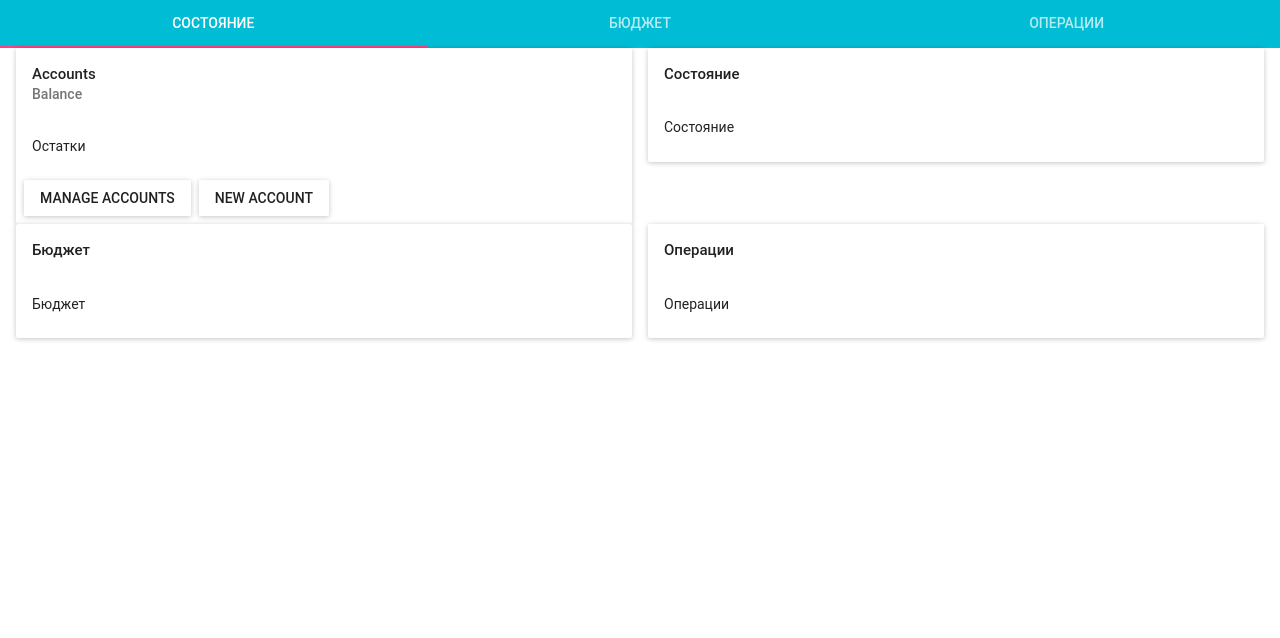
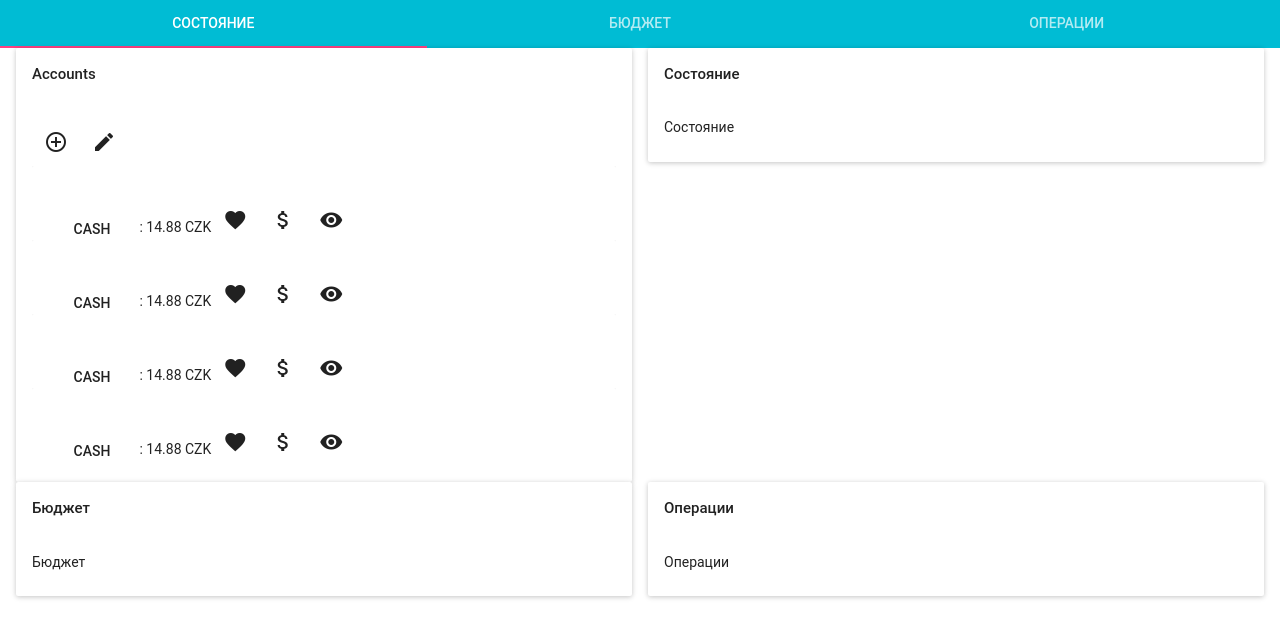
Before and after one commit to akashihi/mdg-web-ui, a React app: page / in a window 1280 px wide. Built offline with nearby package versions, Linux system fonts and the light colour scheme; what react-tap-event-plugin would draw is missing.

Commit message:
Prototyped accounts card.

```diff
--- a/src/index.html
+++ b/src/index.html
@@ -12,6 +12,7 @@
 
         <link rel="stylesheet" href="css/normalize.css">
         <link rel="stylesheet" href="css/main.css">
+        <link href="https://fonts.googleapis.com/icon?family=Material+Icons" rel="stylesheet">
     </head>
     <body>
         <!--[if lt IE 8]>
--- /dev/null
+++ b/src/js/components/AccountsOverview.js
@@ -0,0 +1,70 @@
+import React, {Component} from 'react';
+import {Card, CardActions, CardHeader, CardMedia, CardTitle, CardText} from 'material-ui/Card';
+import IconButton from 'material-ui/IconButton';
+import FlatButton from 'material-ui/FlatButton';
+import {GridList, GridTile} from 'material-ui/GridList';
+import FontIcon from 'material-ui/FontIcon';
+
+export default class AccountsOverview extends Component {
+    render() {
+        return (
+            <Card>
+                <CardHeader title="Accounts"/>
+                <CardText>
+                    <IconButton><FontIcon className="material-icons">add_circle_outline</FontIcon></IconButton>
+                    <IconButton><FontIcon className="material-icons">mode_edit</FontIcon></IconButton>
+                    <GridList cellHeight={70} cols={1}>
+                        <GridTile>
+                            <Card>
+                                <CardText>
+                                    <p>
+                                        <FlatButton label="Cash"/> : 14.88 CZK
+                                        <IconButton><FontIcon className="material-icons">favorite</FontIcon></IconButton>
+                                        <IconButton><FontIcon className="material-icons">attach_money</FontIcon></IconButton>
+                                        <IconButton><FontIcon className="material-icons">visibility</FontIcon></IconButton>
+                                    </p>
+                                </CardText>
+                            </Card>
+                        </GridTile>
+                        <GridTile>
+                            <Card>
+                                <CardText>
+                                    <p>
+                                        <FlatButton label="Cash"/> : 14.88 CZK
+                                        <IconButton><FontIcon className="material-icons">favorite</FontIcon></IconButton>
+                                        <IconButton><FontIcon className="material-icons">attach_money</FontIcon></IconButton>
+                                        <IconButton><FontIcon className="material-icons">visibility</FontIcon></IconButton>
+                                    </p>
+                                </CardText>
+                            </Card>
+                        </GridTile>
+                        <GridTile>
+                            <Card>
+                                <CardText>
+                                    <p>
+                                        <FlatButton label="Cash"/> : 14.88 CZK
+                                        <IconButton><FontIcon className="material-icons">favorite</FontIcon></IconButton>
+                                        <IconButton><FontIcon className="material-icons">attach_money</FontIcon></IconButton>
+                                        <IconButton><FontIcon className="material-icons">visibility</FontIcon></IconButton>
+                                    </p>
+                                </CardText>
+                            </Card>
+                        </GridTile>
+                        <GridTile>
+                            <Card>
+                                <CardText>
+                                    <p>
+                                        <FlatButton label="Cash"/> : 14.88 CZK
+                                        <IconButton><FontIcon className="material-icons">favorite</FontIcon></IconButton>
+                                        <IconButton><FontIcon className="material-icons">attach_money</FontIcon></IconButton>
+                                        <IconButton><FontIcon className="material-icons">visibility</FontIcon></IconButton>
+                                    </p>
+                                </CardText>
+                            </Card>
+                        </GridTile>
+                    </GridList>
+                </CardText>
+            </Card>
+        )
+    }
+}
--- a/src/js/components/Overview.js
+++ b/src/js/components/Overview.js
@@ -1,7 +1,8 @@
 import React, {Component} from 'react';
 import {Grid, Row, Col} from 'react-flexbox-grid';
 import {Card, CardActions, CardHeader, CardMedia, CardTitle, CardText} from 'material-ui/Card';
-import RaisedButton from 'material-ui/RaisedButton';
+
+import AccountsOverview from './AccountsOverview'
 
 export default class Overview extends Component {
     render() {
@@ -9,14 +10,7 @@ export default class Overview extends Component {
             <Grid fluid>
                 <Row>
                     <Col xs={12} sm={12} md={6} lg={6}>
-                        <Card>
-                            <CardHeader title="Accounts" subtitle="Balance"/>
-                            <CardText>Остатки</CardText>
-                            <CardActions>
-                                <RaisedButton label="Manage accounts"/>
-                                <RaisedButton label="New account"/>
-                            </CardActions>
-                        </Card>
+                        <AccountsOverview/>
                     </Col>
                     <Col xs={12} sm={12} md={6} lg={6}>
                         <Card>
```
